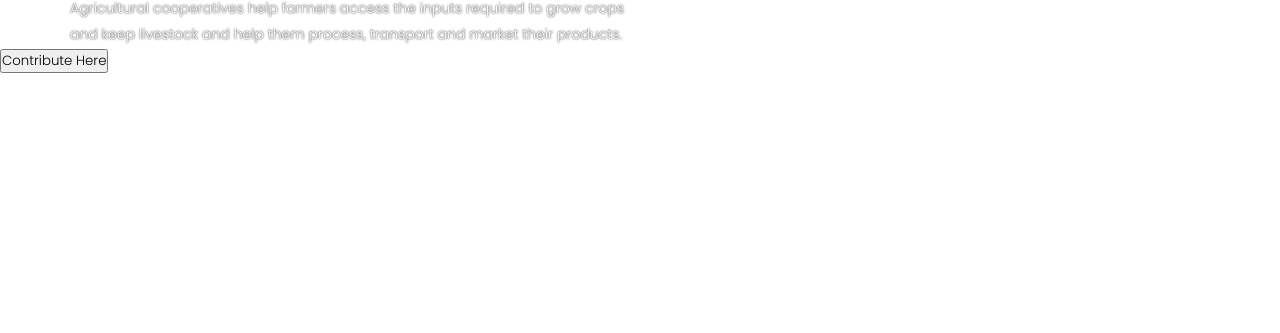
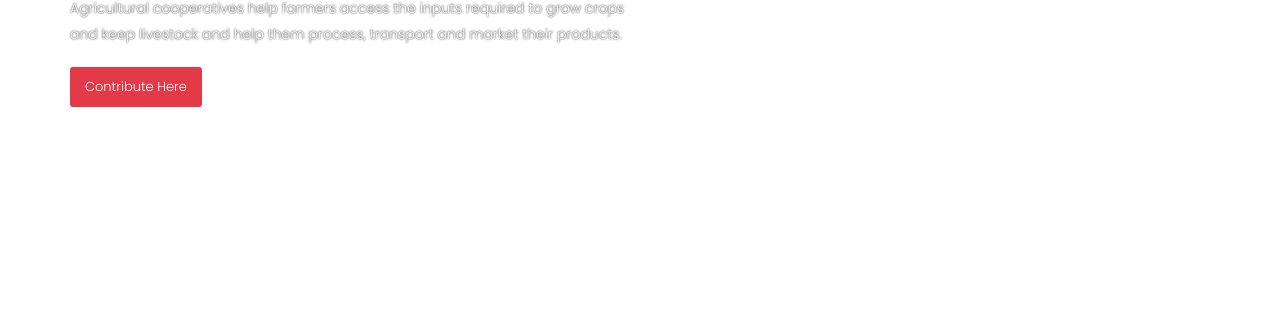
Before and after one commit to Kama95/Kalebalika-NGO, a plain HTML site: page index.html in a window 1280 px wide. Shown: the part 467-800 px from the top of the page. Drawn offline with Linux system fonts and the light colour scheme.

Commit message:
Style donation button.

```diff
--- a/index.html
+++ b/index.html
@@ -31,8 +31,9 @@
                <p> Agricultural cooperatives help farmers access the inputs required to grow
                     crops and keep livestock and help them process, transport and market their products.
               </p>
+              <button><a href="###"> Contribute Here </a> </button>
         </div>
-        <button> Contribute Here </button>
+
 
     </div>
 
--- a/style.css
+++ b/style.css
@@ -99,6 +99,26 @@ header nav ul li a:hover{
     text-shadow: 0 0 2px #000;
     margin-top: 10px;
 }
+
+.banner button {
+    background-color: var(--theme);
+    color: #fff;
+    border: 0;
+    outline: none;
+    padding: 10px 15px;
+    margin-top: 20px;
+    font-size: 13px;
+    border-radius: 3px;
+    font-weight: 400;
+}
+
+.banner button a {
+    text-decoration: none;
+    transition: 0.3s;
+    color: #fff;
+}
+.banner
+
 /*
 
 .logoContainer {display: flex;}
```
